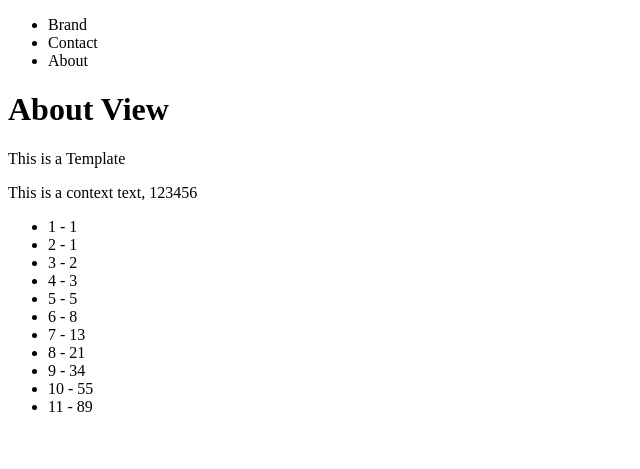
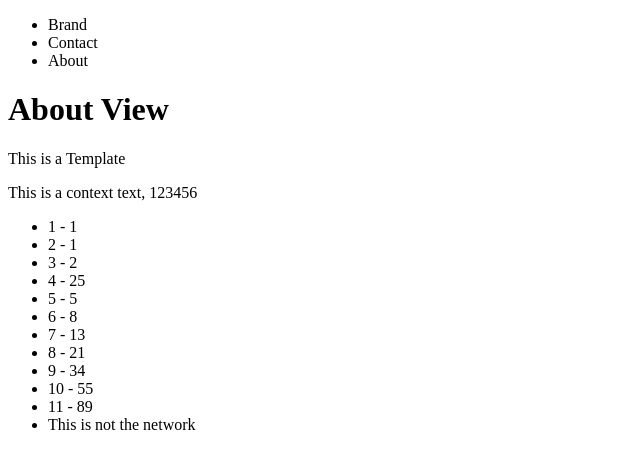
Before and after one commit to rafaelrds/try-django, a Django app: page /about/ in a window 1280 px wide. Shown: the top 469 px of the page, without its empty margins (0-640 px from the left). Run offline with Django 3.2, Linux system fonts and the light colour scheme.

Commit message:
Add if/else-if/else statement on templates

```diff
--- a/src/trydjango/pages/views.py
+++ b/src/trydjango/pages/views.py
@@ -14,7 +14,7 @@ def about_view(request, *args, **kwargs):
     my_context = {
         "my_text": "This is a context text",
         "my_number": "123456",
-        "my_list": [1, 1, 2, 3, 5, 8, 13, 21, 34, 55, 89]
+        "my_list": [1, 1, 2, 3, 5, 8, 13, 21, 34, 55, 89, "fibonacci"]
     }
     return render(request, "about.html", my_context)
 
--- a/src/trydjango/templates/about.html
+++ b/src/trydjango/templates/about.html
@@ -8,7 +8,13 @@
 
 <ul>
 {% for item in my_list %}
-    <li>{{ forloop.counter }} - {{ item }}</li>
+    {% if item == 3 %}
+        <li>{{ forloop.counter }} - {{ item | add:22 }}</li>
+    {% elif item == "fibonacci" %}
+        <li>This is not the network</li>
+    {% else %}
+        <li>{{ forloop.counter}} - {{ item }}</li>
+    {% endif %}
 {% endfor %}
 </ul>
 
```
